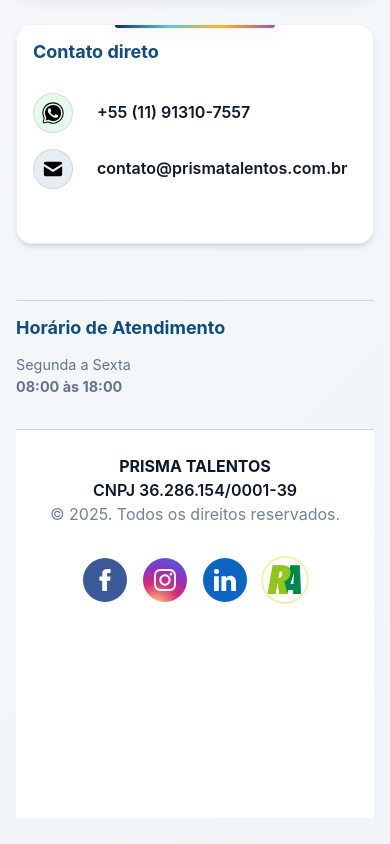
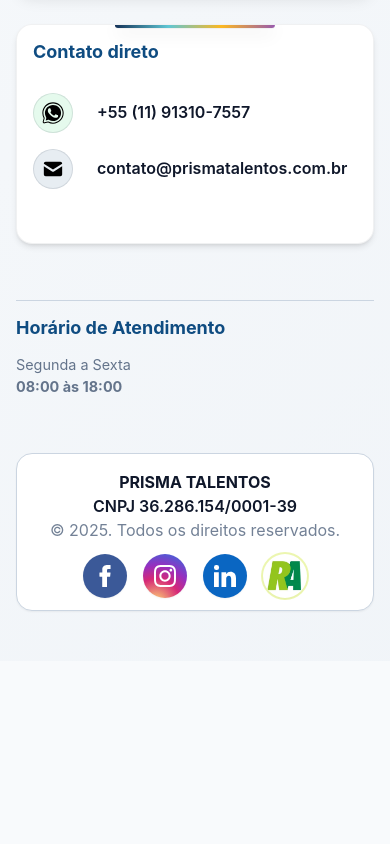
Before and after one commit to vittoroliveira-dev/jovemaprendiz, a plain HTML site: page contato.html in a window 390 px wide. Shown: the part 992-1836 px from the top of the page. After the commit the page ends 1653 px from the top, so only its background shows below. Drawn offline with Linux system fonts and the light colour scheme.

Commit message:
Add files via upload (#210)

```diff
--- a/assets/css/components/_c-footer.css
+++ b/assets/css/components/_c-footer.css
@@ -6,10 +6,10 @@
   .c-footer {
     position: relative;
     z-index: 1;
-    background: var(--color-surface);
+	background: transparent;
+	border-top: 1px solid var(--color-border);
+	padding-block: var(--space-lg);
     color: var(--color-text, #0f172a);
-    border-top: 1px solid var(--color-border);
-    padding: var(--space-lg, 24px) 0;
   }
 
   .c-footer__inner {
@@ -22,6 +22,21 @@
     margin-inline: auto;
     padding-inline: var(--space-lg, 24px);
   }
+
+  /* escopo exclusivo da página de contato */
+.page--contato .c-footer {
+  background: transparent;   /* garante sem faixa */
+  border-top: 0;
+}
+
+.page--contato .c-footer__inner {
+  background: var(--color-surface);
+  border: 1px solid var(--color-border);
+  border-radius: var(--radius-lg, 16px);
+  padding: var(--space-md) var(--space-lg);
+  box-shadow: var(--shadow-sm, 0 2px 8px rgba(0,0,0,.06));
+  overflow: hidden;
+}
 
   .c-footer__legal p {
     margin: 0;
@@ -178,3 +193,34 @@
     }
   }
 }
+
+/* --- Layout Responsivo --- */
+/* Contato mobile: compactar e zerar qualquer padding extra */
+/* Contato mobile: compactar e zerar paddings extras */
+@media (max-width: 640px) {
+  .page--contato .c-footer__inner {
+    padding: var(--space-md) var(--space-lg) !important;
+    padding-bottom: var(--space-sm) !important;
+    gap: var(--space-sm);
+  }
+
+  .page--contato .c-footer__right,
+  .page--contato .c-footer__social {
+    padding-bottom: 0 !important;
+    margin: 0 !important;
+  }
+
+  /* vence inline do JS */
+  .page--contato .c-footer__inner[style*="padding-bottom"] {
+    padding-bottom: var(--space-sm) !important;
+  }
+  .page--contato .c-footer__right[style*="padding-bottom"],
+  .page--contato .c-footer__social[style*="padding-bottom"] {
+    padding-bottom: 0 !important;
+  }
+
+  /* evita “rabo” do último filho */
+  .page--contato .c-footer__inner > *:last-child {
+    margin-bottom: 0 !important;
+  }
+}
```
